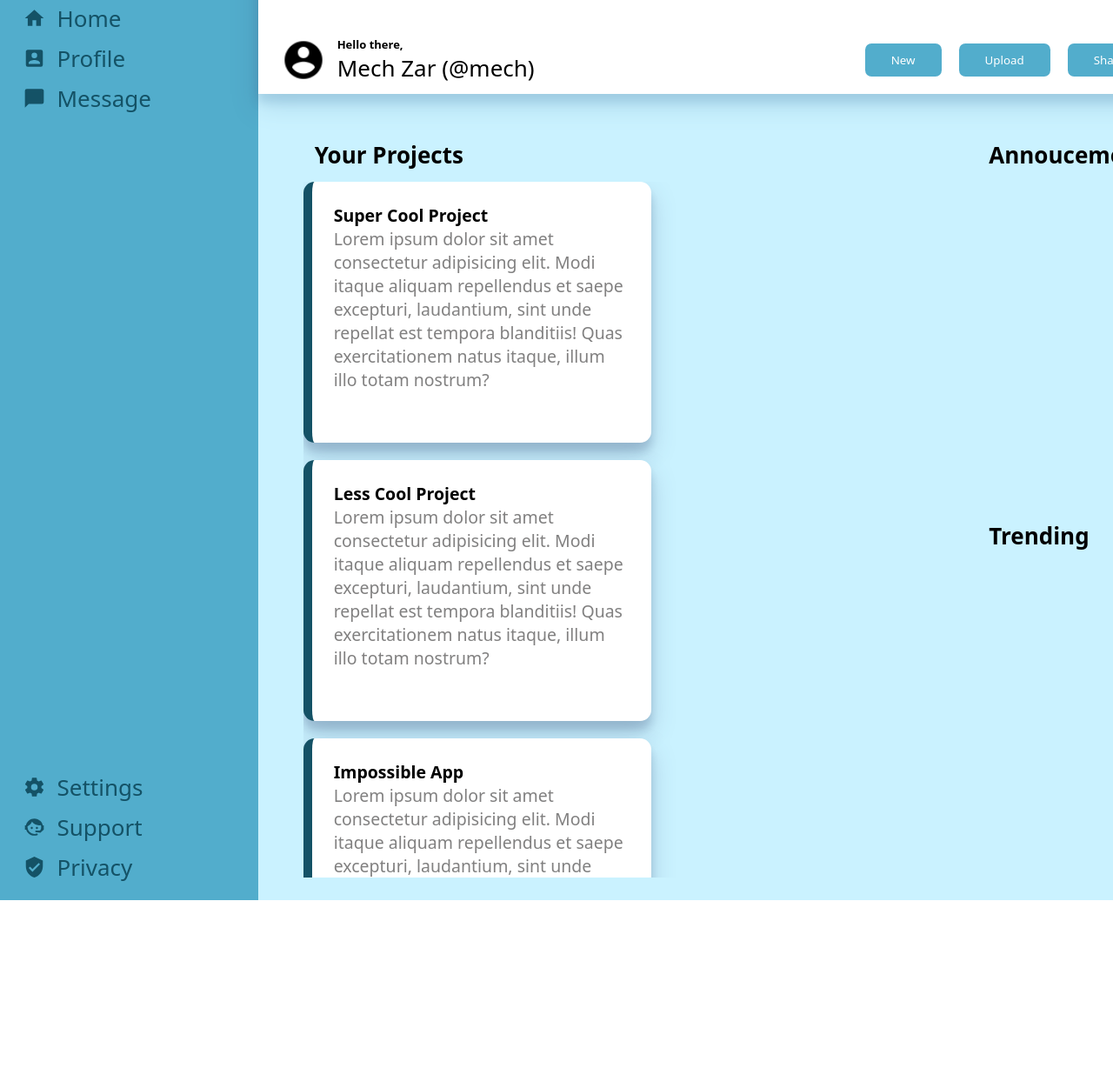
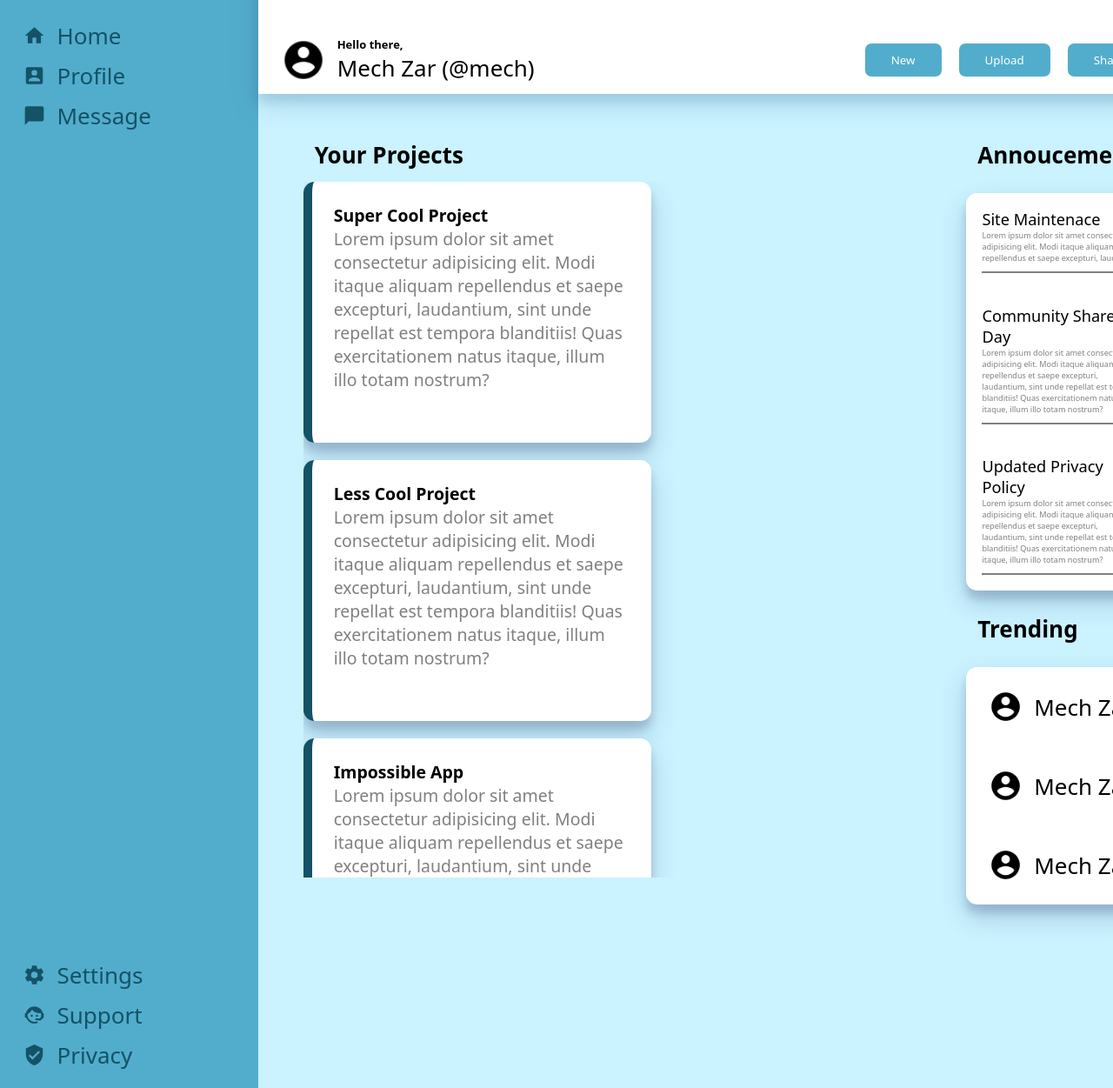
Before and after one commit to rolzar/admin-dashboard, a plain HTML site: page index.html in a window 1280 px wide. Shown: the part 100-1351 px from the top of the page at 87% size. Before the commit the page ends 1135 px from the top, so only its background shows below. Drawn offline with Linux system fonts and the light colour scheme.

Commit message:
Add final css

```diff
--- a/index.html
+++ b/index.html
@@ -151,12 +151,58 @@
                 </div>
             </div>
             <div class="right-sidebar">
-                <div class="contTitles"> Annoucements</div>
-                <div class="contTitles">Trending</div>
+                <div class="annoucements">
+                    <div class="contTitles"> Annoucements</div>
+                    <div class="rightContainer">
+                        <div class="topic">
+                            <div class="sub">
+                                <div class="subTitle">Site Maintenace</div>
+                                <div class="info">
+                                    Lorem ipsum dolor sit amet consectetur adipisicing elit. Modi itaque aliquam repellendus et saepe excepturi, laudantium
+                                </div>
+                            </div>
+                        </div>
+                        <div class="topic">
+                            <div class="sub">
+                                <div class="subTitle">Community Share Day</div>
+                                <div class="info">
+                                    Lorem ipsum dolor sit amet consectetur adipisicing elit. Modi itaque aliquam repellendus et saepe excepturi, laudantium, sint unde repellat est tempora blanditiis! Quas exercitationem natus itaque, illum illo totam nostrum?
+                                </div>
+                            </div>
+                        </div>
+                        <div class="topic">
+                            <div class="sub">
+                                <div class="subTitle">Updated Privacy Policy</div>
+                                <div class="info">
+                                    Lorem ipsum dolor sit amet consectetur adipisicing elit. Modi itaque aliquam repellendus et saepe excepturi, laudantium, sint unde repellat est tempora blanditiis! Quas exercitationem natus itaque, illum illo totam nostrum?
+                                </div>
+                            </div>
+                        </div>
+                    </div>
+
+                </div>
+
+                <div class="trending">
+                    <div class="contTitles">Trending</div>
+                    <div class="rightContainer">
+                        <div class="topic">
+                            <img src="icons/account-circle.png" alt="" style="width:1.5em;height:1.5em">
+                            <div class="user">Mech Zar</div>
+                        </div>
+                        <div class="topic">
+                            <img src="icons/account-circle.png" alt="" style="width:1.5em;height:1.5em">
+                            <div class="user">Mech Zar</div>
+                        </div>
+                        <div class="topic">
+                            <img src="icons/account-circle.png" alt="" style="width:1.5em;height:1.5em">
+                            <div class="user">Mech Zar</div>
+                        </div>
+                    </div>
+
+                </div>
+
             </div>
         </div>
-        <div class="footer"></div>
-
     </div>
 
 
--- a/style.css
+++ b/style.css
@@ -21,7 +21,7 @@
     font-size: 26px;
     display: grid;
     grid-template-columns: 1fr 5fr;
-    grid-template-rows: 2fr 10fr .5fr;
+    grid-template-rows: 2fr 10fr ;
 }
 
 a{
@@ -213,3 +213,33 @@ ul{
     display: grid;
     grid-template-rows: 1fr 1fr;
 }
+
+.annoucements > .contTitles , .trending > .contTitles{
+    margin:  1em .5em;
+
+}
+
+.annoucements > .rightContainer >.topic{
+    font-size: .7em;
+    padding: 1em;
+}
+
+.annoucements  > .rightContainer > .topic > .sub > .info{
+    font-size: .5em;
+    border-bottom: 2px solid gray;
+    padding-bottom: 1em;
+}
+
+.rightContainer{
+    background-color: white;
+    border-radius: 1vw;
+    box-shadow: 0 14px 28px  rgba(64, 87, 129,.25), 0 10px 10px rgba(64, 87, 129,.22);
+}
+
+.trending >.rightContainer > .topic{
+    display:grid;
+    grid-template-columns: 1fr 5fr;
+    padding: 1em;
+    align-items: center;
+
+}
```
